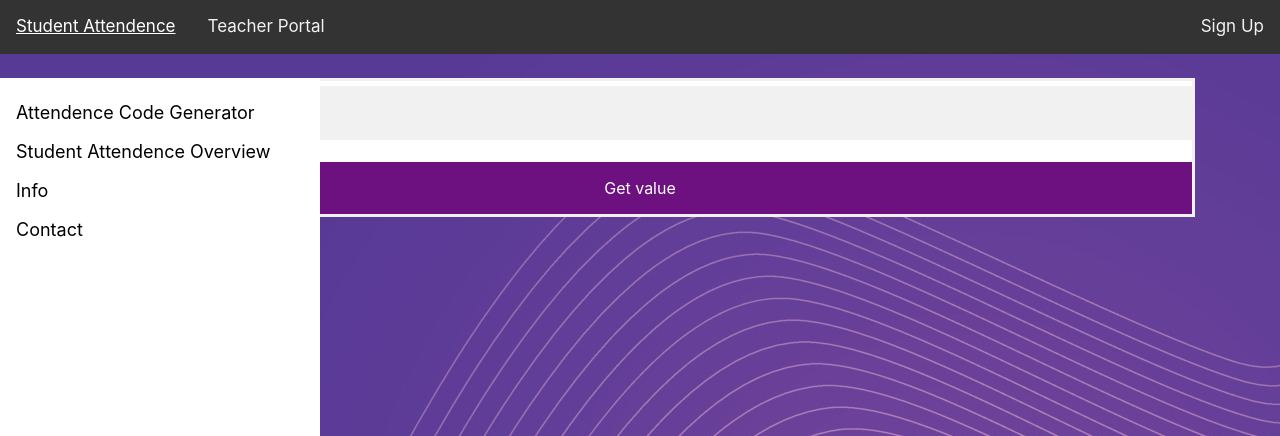
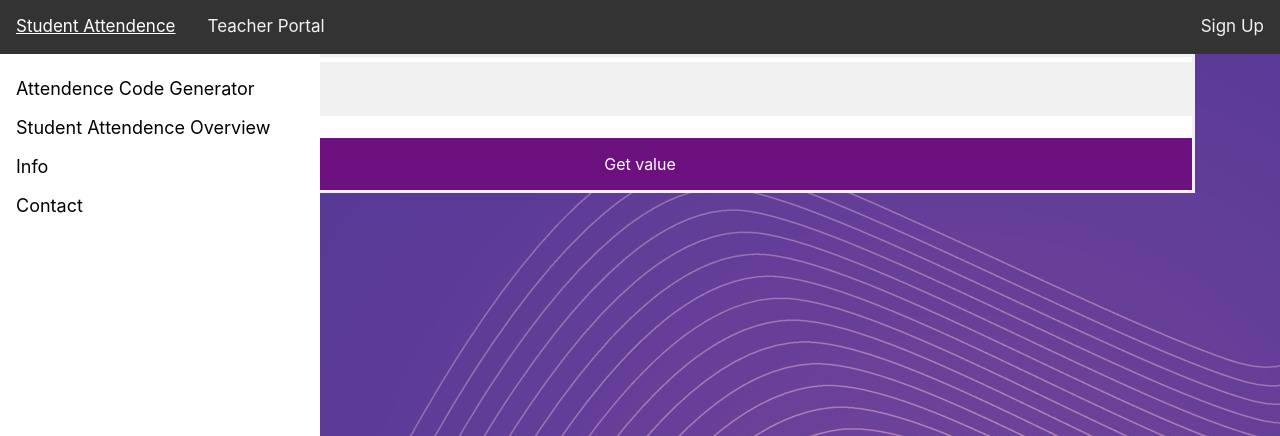
Before and after one commit to Max-1056897/SecurityWP3, a Flask app: page /random-code-generator in a window 1280 px wide. Shown: the top 436 px of the page. Run offline with Flask 2, Linux system fonts and the light colour scheme; some libraries are stand-ins or nearby versions.

Commit message:
FIX: Dashboard laten aansluiten op navbar

```diff
--- a/static/css.css
+++ b/static/css.css
@@ -132,7 +132,7 @@ form {
 }
 
 .sidenav_fix {
-  margin-top: 0px;
+  margin-top: -24px;
 }
 
 /* Full-width input fields */
```
